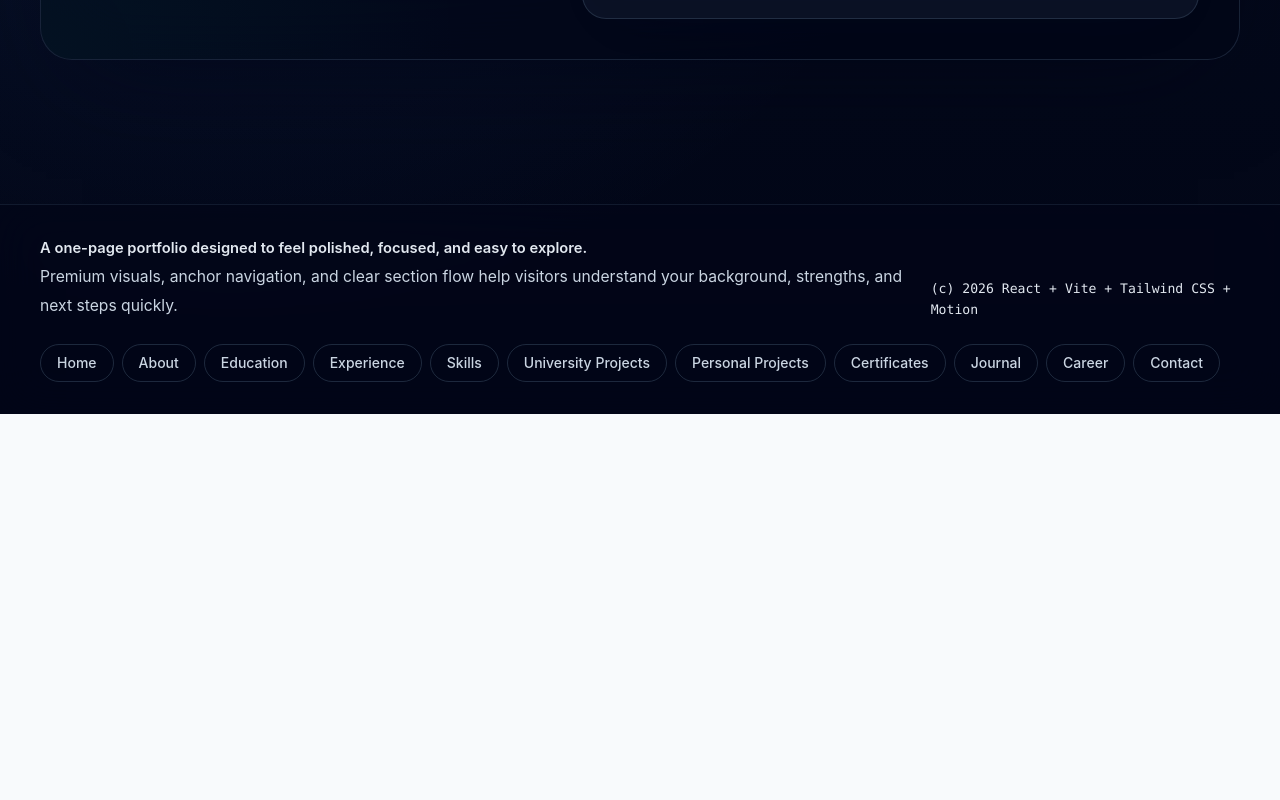
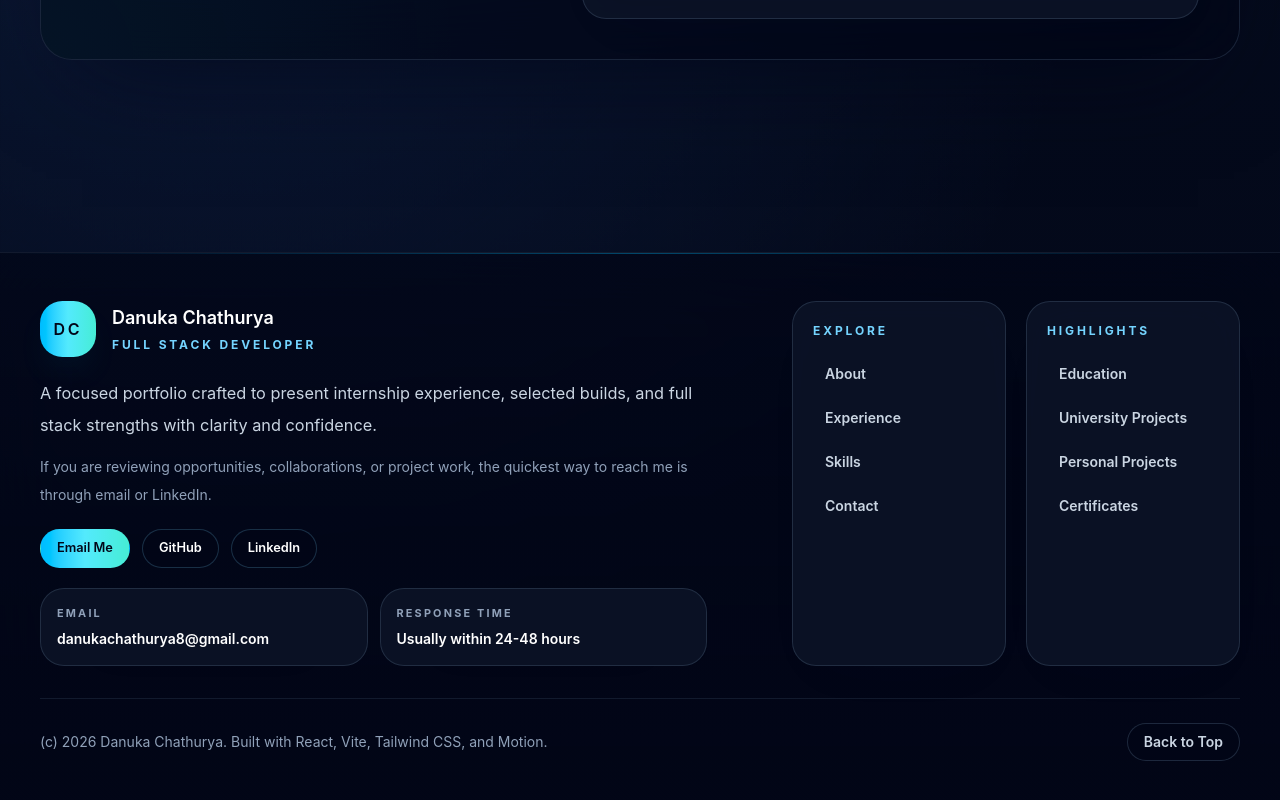
Before and after one commit to danukachathurya/My-Portfolio, a React (Vite) app: page /cv in a window 1280 px wide. Shown: the part 3120-3920 px from the top of the page. Before the commit the page ends 3534 px from the top, so only its background shows below. Built offline with nearby package versions, Linux system fonts and the light colour scheme.

Commit message:
feat: enhance footer component with profile details, contact information, and improved layout

```diff
--- a/src/components/Footer.jsx
+++ b/src/components/Footer.jsx
@@ -1,9 +1,15 @@
 import { motion, useReducedMotion } from "motion/react";
 import { useLocation } from "react-router";
+import Button from "./Button";
 import Container from "./Container";
+import { contactInfo } from "../data/contact";
 import { sectionLinks } from "../data/navigation";
+import { profile } from "../data/profile";
 import { getItemMotionProps, getSectionMotionProps } from "../lib/motion";
 import { ui } from "../lib/ui";
+
+const primaryLinks = ["About", "Experience", "Skills", "Contact"];
+const secondaryLinks = ["Education", "University Projects", "Personal Projects", "Certificates"];
 
 export default function Footer() {
   const location = useLocation();
@@ -14,44 +20,144 @@ export default function Footer() {
   const sectionMotionProps = getSectionMotionProps(shouldReduceMotion, 0.15);
   const itemMotionProps = getItemMotionProps(shouldReduceMotion);
 
+  const primarySectionLinks = sectionLinks.filter((link) => primaryLinks.includes(link.label));
+  const secondarySectionLinks = sectionLinks.filter((link) => secondaryLinks.includes(link.label));
+
   return (
     <motion.footer
-      className="border-t border-slate-200/70 bg-white/70 backdrop-blur-xl dark:border-slate-800/60 dark:bg-slate-950/60"
+      className="relative mt-12 border-t border-slate-200/70 bg-[linear-gradient(180deg,rgba(255,255,255,0.78)_0%,rgba(248,250,252,0.92)_100%)] backdrop-blur-2xl dark:border-slate-800/60 dark:bg-[linear-gradient(180deg,rgba(2,6,23,0.72)_0%,rgba(2,6,23,0.94)_100%)]"
       id="footer"
       initial={shouldReduceMotion ? false : { opacity: 0, y: 18 }}
       whileInView={shouldReduceMotion ? undefined : { opacity: 1, y: 0 }}
       viewport={shouldReduceMotion ? undefined : { once: true, amount: 0.2 }}
       transition={{ duration: 0.45, ease: [0.16, 1, 0.3, 1] }}
     >
-      <Container size="wide" className="flex flex-col gap-6 py-6 sm:py-8">
+      <div className="pointer-events-none absolute inset-x-0 top-0 h-px bg-gradient-to-r from-transparent via-sky-400/35 to-transparent" />
+
+      <Container size="wide" className="py-10 sm:py-12">
         <motion.div
-          className="flex flex-col gap-4 lg:flex-row lg:items-end lg:justify-between"
+          className="grid gap-8 lg:grid-cols-[minmax(0,1.15fr)_minmax(0,0.85fr)] lg:gap-10"
           {...sectionMotionProps}
         >
-          <motion.div className="space-y-1" {...itemMotionProps}>
-            <p className={ui.meta}>A one-page portfolio designed to feel polished, focused, and easy to explore.</p>
-            <p className={ui.body}>
-              Premium visuals, anchor navigation, and clear section flow help visitors understand
-              your background, strengths, and next steps quickly.
-            </p>
+          <motion.div className="space-y-5" {...itemMotionProps}>
+            <div className="flex items-center gap-4">
+              <span className="flex h-14 w-14 items-center justify-center rounded-[1.4rem] bg-gradient-to-r from-sky-400 via-cyan-300 to-teal-300 text-base font-semibold uppercase tracking-[0.18em] text-slate-950 shadow-[0_18px_38px_-20px_rgba(6,182,212,0.42)]">
+                DC
+              </span>
+              <div className="space-y-1">
+                <p className="text-lg font-semibold text-slate-950 dark:text-white">
+                  {profile.name}
+                </p>
+                <p className={ui.eyebrowTitle}>{profile.role}</p>
+              </div>
+            </div>
+
+            <div className="space-y-3">
+              <p className="max-w-2xl text-[1.02rem] leading-8 text-slate-700 dark:text-slate-300">
+                A focused portfolio crafted to present internship experience, selected builds, and
+                full stack strengths with clarity and confidence.
+              </p>
+              <p className="max-w-2xl text-sm leading-7 text-slate-600 dark:text-slate-400">
+                If you are reviewing opportunities, collaborations, or project work, the quickest
+                way to reach me is through email or LinkedIn.
+              </p>
+            </div>
+
+            <div className="flex flex-wrap gap-3">
+              <Button href={contactInfo.emailHref} size="sm">
+                Email Me
+              </Button>
+              {profile.socialLinks.map((link) => (
+                <Button
+                  key={link.label}
+                  href={link.href}
+                  target="_blank"
+                  rel="noreferrer"
+                  size="sm"
+                  variant="secondary"
+                >
+                  {link.label}
+                </Button>
+              ))}
+            </div>
+
+            <div className="grid gap-3 sm:grid-cols-2">
+              <div className={`${ui.card} p-4`}>
+                <p className="text-[0.68rem] font-bold uppercase tracking-[0.2em] text-slate-500 dark:text-slate-400">
+                  Email
+                </p>
+                <a
+                  href={contactInfo.emailHref}
+                  className="mt-2 block text-sm font-semibold text-slate-950 transition duration-200 hover:text-sky-700 dark:text-white dark:hover:text-sky-300"
+                >
+                  {contactInfo.email}
+                </a>
+              </div>
+
+              <div className={`${ui.card} p-4`}>
+                <p className="text-[0.68rem] font-bold uppercase tracking-[0.2em] text-slate-500 dark:text-slate-400">
+                  Response Time
+                </p>
+                <p className="mt-2 text-sm font-semibold text-slate-950 dark:text-white">
+                  {contactInfo.responseTime}
+                </p>
+              </div>
+            </div>
           </motion.div>
-          <motion.p className={ui.mono} {...itemMotionProps}>
-            {`(c) ${currentYear} React + Vite + Tailwind CSS + Motion`}
-          </motion.p>
+
+          <motion.div
+            className="grid gap-5 sm:grid-cols-2 lg:justify-self-end lg:min-w-[28rem]"
+            {...itemMotionProps}
+          >
+            <div className={`${ui.card} p-5`}>
+              <p className={ui.eyebrowTitle}>Explore</p>
+              <div className="mt-4 grid gap-2">
+                {primarySectionLinks.map((link) => (
+                  <a
+                    key={link.label}
+                    href={resolveSectionHref(link.href)}
+                    className="rounded-2xl px-3 py-2 text-sm font-semibold text-slate-700 transition duration-200 hover:bg-sky-400/10 hover:text-slate-950 motion-reduce:transition-none dark:text-slate-300 dark:hover:bg-white/5 dark:hover:text-white"
+                  >
+                    {link.label}
+                  </a>
+                ))}
+              </div>
+            </div>
+
+            <div className={`${ui.card} p-5`}>
+              <p className={ui.eyebrowTitle}>Highlights</p>
+              <div className="mt-4 grid gap-2">
+                {secondarySectionLinks.map((link) => (
+                  <a
+                    key={link.label}
+                    href={resolveSectionHref(link.href)}
+                    className="rounded-2xl px-3 py-2 text-sm font-semibold text-slate-700 transition duration-200 hover:bg-sky-400/10 hover:text-slate-950 motion-reduce:transition-none dark:text-slate-300 dark:hover:bg-white/5 dark:hover:text-white"
+                  >
+                    {link.label}
+                  </a>
+                ))}
+              </div>
+            </div>
+          </motion.div>
         </motion.div>
 
-        <motion.div className="flex flex-wrap gap-2" {...sectionMotionProps}>
-          {sectionLinks.map((link) => (
-            <motion.a
-              key={link.label}
-              href={resolveSectionHref(link.href)}
-              className="rounded-full border border-slate-200/70 px-4 py-2 text-sm font-medium text-slate-600 transition duration-200 hover:bg-white/80 hover:text-slate-950 motion-reduce:transition-none dark:border-slate-700/60 dark:text-slate-300 dark:hover:bg-white/5 dark:hover:text-white"
-              whileHover={shouldReduceMotion ? undefined : { y: -3 }}
-              whileTap={shouldReduceMotion ? undefined : { scale: 0.98 }}
-            >
-              {link.label}
-            </motion.a>
-          ))}
+        <motion.div
+          className="mt-8 flex flex-col gap-4 border-t border-slate-200/70 pt-6 dark:border-slate-800/60 sm:flex-row sm:items-center sm:justify-between"
+          {...sectionMotionProps}
+        >
+          <motion.p className="text-sm leading-7 text-slate-600 dark:text-slate-400" {...itemMotionProps}>
+            {`(c) ${currentYear} ${profile.name}. Built with React, Vite, Tailwind CSS, and Motion.`}
+          </motion.p>
+
+          <motion.a
+            href={resolveSectionHref("#home")}
+            className="inline-flex w-fit items-center rounded-full border border-slate-200/80 bg-white/70 px-4 py-2 text-sm font-semibold text-slate-700 transition duration-200 hover:-translate-y-0.5 hover:bg-white hover:text-slate-950 motion-reduce:transform-none motion-reduce:transition-none dark:border-slate-700/60 dark:bg-slate-950/60 dark:text-slate-300 dark:hover:bg-slate-900 dark:hover:text-white"
+            whileHover={shouldReduceMotion ? undefined : { y: -2 }}
+            whileTap={shouldReduceMotion ? undefined : { scale: 0.985 }}
+            {...itemMotionProps}
+          >
+            Back to Top
+          </motion.a>
         </motion.div>
       </Container>
     </motion.footer>
```
